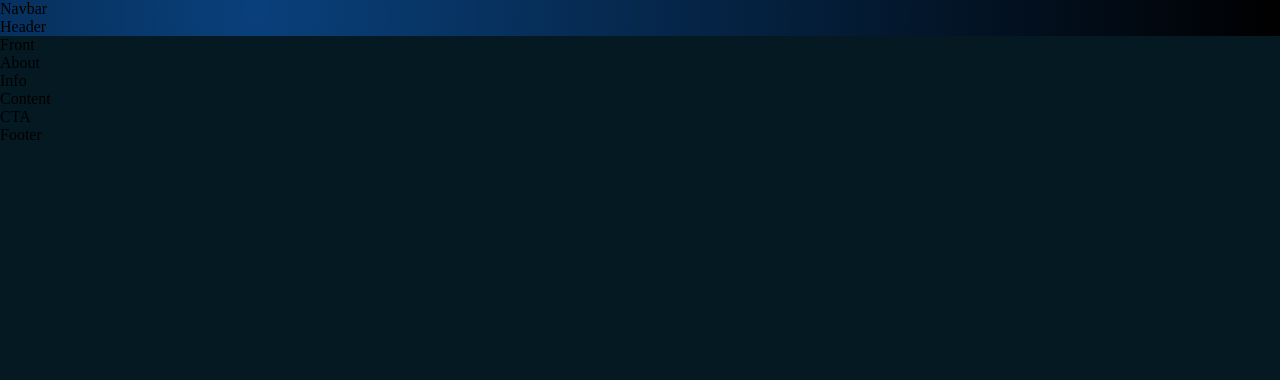
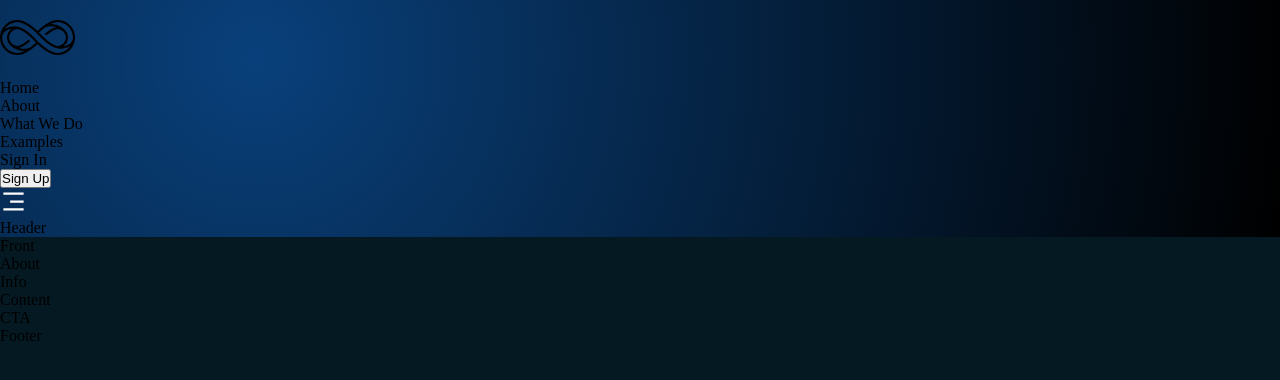
Before and after one commit to shaafshahzad/first-react-website, a React (Create React App) app: page / in a window 1280 px wide. Shown: the top 380 px of the page. Built offline with nearby package versions, Linux system fonts and the light colour scheme.

Commit message:
Aligned navbar elements and fixed layout

```diff
--- a/src/components/navbar/Navbar.jsx
+++ b/src/components/navbar/Navbar.jsx
@@ -1,10 +1,51 @@
-import React from 'react'
-import './navbar.css'
+import React, { useState } from 'react';
+import { RiMenu3Line, RiCloseLine } from 'react-icons/ri';
+import logo from '../../assets/logo.png'
+import './navbar.css';
+
+const Menu = () => (
+  <>
+  <p><a href='#home'>Home</a></p>
+  <p><a href='#about'>About</a></p>
+  <p><a href='#what'>What We Do</a></p>
+  <p><a href='#examples'>Examples</a></p>
+  </>
+)
 
 const Navbar = () => {
+  const [toggleMenu, setToggleMenu] = useState(false);
+
   return (
-    <div>
-      Navbar
+    <div className='navbar'>
+      <div className="navbar-links">
+        <div className="navbar-links_logo">
+        <img src={logo} alt="logo" width='75rem' />
+        </div>
+        <div className="navbar-links_container">
+          <Menu />
+        </div>
+      </div>
+      <div className="navbar-sign">
+        <p>Sign In</p>
+        <button type='button'>Sign Up</button>
+      </div>
+      <div className="navbar-menu">
+        {toggleMenu
+        ? <RiCloseLine color='white' size={27} onClick={() => setToggleMenu(false)} />
+        : <RiMenu3Line color='white' size={27} onClick={() => setToggleMenu(true)} />
+        }
+        {toggleMenu && (
+          <div className="navbar-menu_container scale-up-center">
+            <div className="navbar-menu_container_links">
+              <Menu />
+              <div className="navbar-menu_container-links-sign">
+                <p>Sign In</p>
+                <button type='button'>Sign Up</button>
+              </div>
+            </div>
+          </div>
+        )}
+      </div>
     </div>
   )
 }
```
